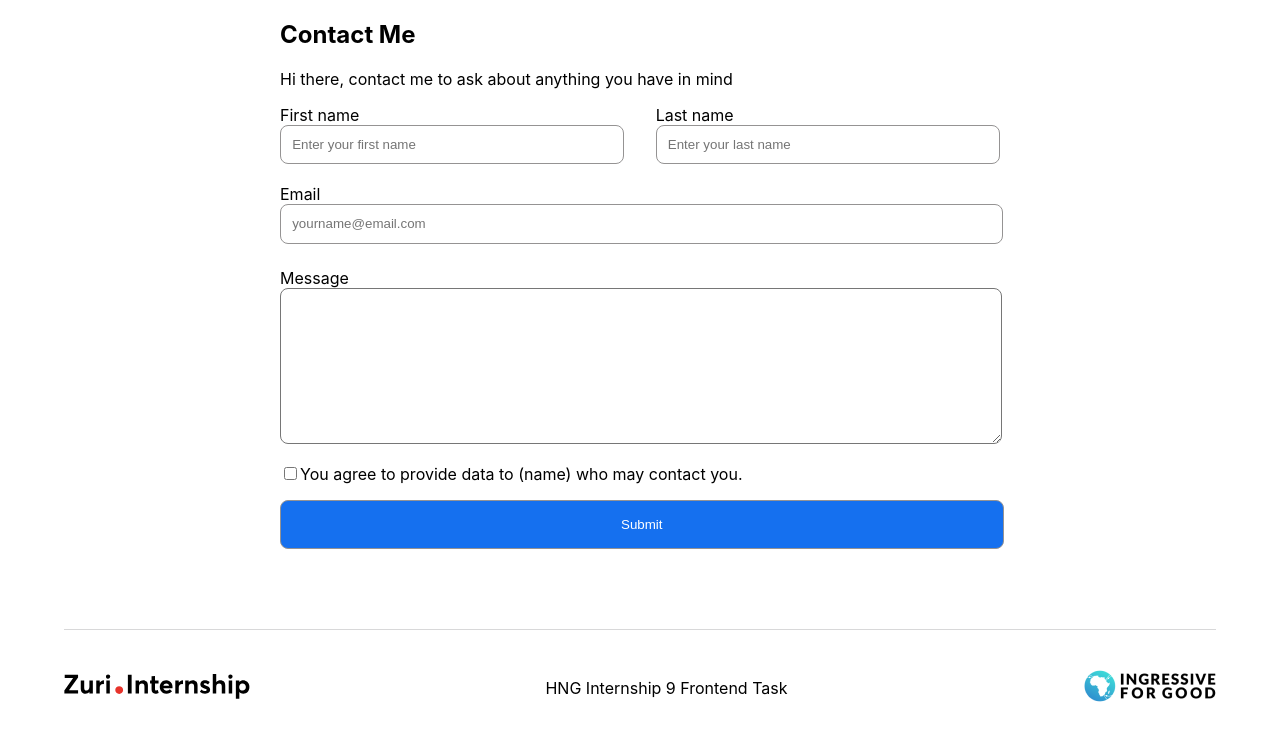
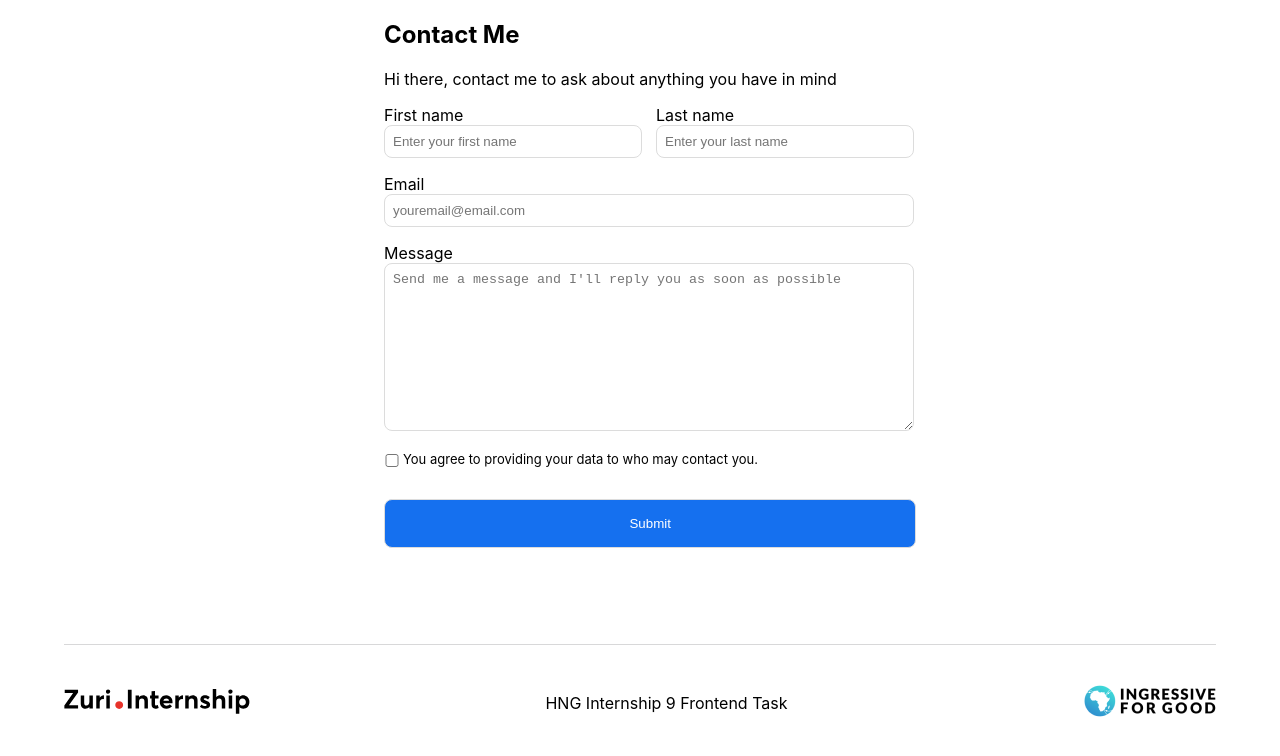
Before and after one commit to Vicwin13/linkTree, a React (Create React App) app in the folder linktr/: page /contact in a window 1280 px wide. Shown: the top 756 px of the page. Built offline with nearby package versions, Linux system fonts and the light colour scheme.

Commit message:
structure: finishing out layout structure

```diff
--- a/linktr/src/App.css
+++ b/linktr/src/App.css
@@ -144,61 +144,83 @@ footer {
 /* This is for the form  */
 
 .contact-page {
+  width: 40%;
+  margin: 0 auto;
+  text-align: left;
 
-  margin: 0 auto;
-  width: 45rem;
-  text-align: left;
-  height: auto;
 }
 
 form {
+
   width: 100%;
+  margin: 0 auto;
+  text-align: left;
+}
+
+label {
+  display: block;
 }
 
 form input {
-  padding: .7rem;
+  padding: .5rem;
   border-radius: 8px;
-  border: 1px solid rgb(149, 147, 147)
+  border: 1px solid gainsboro;
+  margin-bottom: 1rem;
 }
 
+.contain {
 
-.email input {
-  width: 97%;
+  display: flex;
+  gap: 2rem
 }
 
-form .names {
-  display: flex;
-  flex-wrap: wrap;
-  justify-content: space-between;
-  text-align: left;
-  gap: 1rem;
-}
+.contain div,
+input {
+  width: 100%;
 
-.names input {
-  width: 24em;
-}
-
-.message-container {
-  margin-top: 1.5rem;
 }
 
 textarea {
-  width: 99.5%;
+  width: 100%;
+  padding: .5rem;
   border-radius: 8px;
+  border: 1px solid gainsboro;
+  margin-bottom: 1rem;
+}
+
+.term {
+  display: flex;
+  align-content: center;
+  justify-content: left;
+  margin-bottom: 1rem;
+}
+
+.term label {
+  font-size: small;
+}
+
+.term input {
+  width: 1rem;
+  margin-left: 0;
 }
 
 .submit {
-
-  width: 100.5%;
-  padding: 1rem;
-  margin: 0 auto;
-  margin-top: 1rem;
+  padding: 1rem 2rem;
   background-color: rgba(21, 112, 239, 1);
   color: white;
+  width: 104%;
 }
 
-.terms {
-  margin-top: 1rem;
+@media screen and (max-width :700px) {
+  .contain {
+
+    flex-wrap: wrap;
+    gap: 0rem;
+  }
+
+  .contact-page {
+    width: 70%;
+  }
 }
 
 @media screen and (min-width: 657px) {
--- a/linktr/src/Components/Log.js
+++ b/linktr/src/Components/Log.js
@@ -1,40 +1,38 @@
+// import "./contact.css";
+
 import Submit from "./Submit";
 
 const Log = () => {
+  let name = "";
   return (
     <form action="">
-      <div className="names">
-        <label htmlFor="First name">
-          First name <br />
+      <div className="contain">
+        <div>
+          <label htmlFor="first name">First name</label>
           <input type="text" placeholder="Enter your first name" />
-        </label>
-        <label htmlFor="First name">
-          Last name <br />
+        </div>
+        <div>
+          <label htmlFor="last name">Last name</label>
           <input type="text" placeholder="Enter your last name" />
-        </label>
+        </div>
       </div>
-      <br />
       <div>
-        <label htmlFor="email" className="email">
-          Email <br />
-          <input
-            type="email"
-            name="email"
-            id=""
-            placeholder="yourname@email.com"
-          />
-        </label>
+        <label htmlFor="email">Email</label>
+        <input type="email" name="" id="" placeholder="youremail@email.com" />
       </div>
-      <div className="message-container">
-        <label htmlFor="message" className="message">
-          Message <br />
-          <textarea name="message" id="" cols="30" rows="10"></textarea>
-        </label>
+      <div>
+        <label htmlFor="message">Message</label>
+        <textarea
+          name="message"
+          id=""
+          cols="30"
+          rows="10"
+          placeholder="Send me a message and I'll reply you as soon as possible"></textarea>
       </div>
-      <div className="terms">
+      <div className="term">
         <input type="checkbox" name="" id="" />
-        <label htmlFor="Terms">
-          You agree to provide data to (name) who may contact you.
+        <label htmlFor="terms">
+          You agree to providing your data to {name} who may contact you.
         </label>
       </div>
       <Submit />
--- /dev/null
+++ b/linktr/src/Components/contact.css
@@ -0,0 +1,39 @@
+form {
+    border: 2px solid red;
+    width: 53%;
+    margin: 0 auto;
+    text-align: left;
+}
+
+label {
+    display: block;
+}
+
+.contain {
+
+    display: flex;
+    gap: 1rem
+}
+
+.contain div,
+input {
+    width: 100%;
+
+}
+
+textarea {
+    width: 100%;
+}
+
+.term {
+    display: flex;
+    align-items: center;
+    justify-content: space-around;
+    gap: 0;
+
+}
+
+.term input {
+    border: 3px solid gold;
+    width: 2rem;
+}
```
